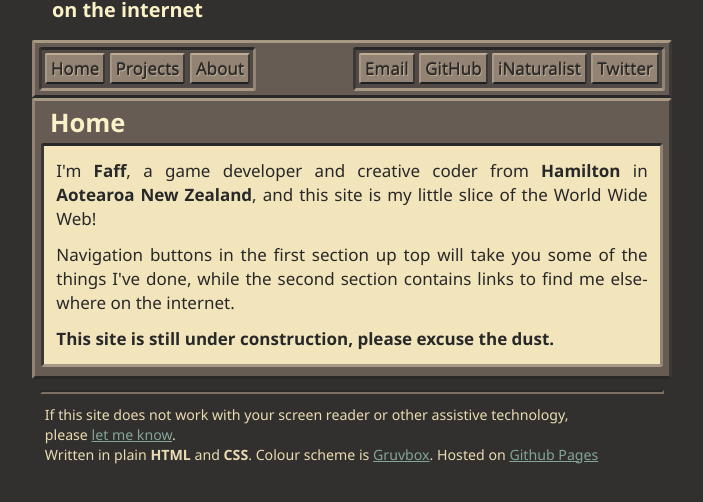
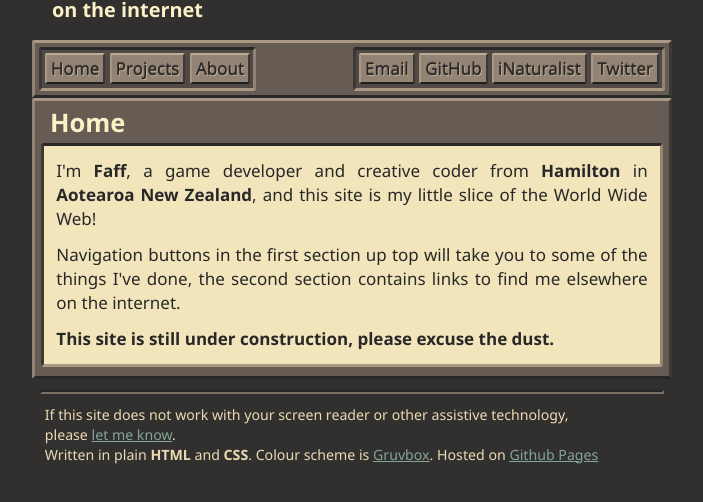
Before and after one commit to Faffotron/faffotron.github.io, a plain HTML site: page index.html in a window 1280 px wide. Shown: the part 80-582 px from the top of the page, without its empty margins (288-991 px from the left). Drawn offline with Linux system fonts and the light colour scheme.

Commit message:
add missing article tags

```diff
--- a/index.html
+++ b/index.html
@@ -31,7 +31,7 @@
 	</div>
 </nav>
 <main>
-<div class="outset bg3">
+<div class="outset bg3"> <article>
 	<h2>Home</h2>
 	<div class="inset light">
 		<p>
@@ -39,13 +39,13 @@
 			in <wbr><b><span lang="mi">Aotearoa</span> <span class="chunk">New Zealand</span></b>,
 			and this site is my little slice of the World Wide Web!
 		</p><p>
-			Navigation buttons in the first section up top will take you some of the things I've done,
-			while the second section contains links to find me elsewhere on the internet.
+			Navigation buttons in the first section up top will take you to some of the things I've done,
+			the second section contains links to find me elsewhere on the internet.
 		</p>
 		<p>
 			<b>This site is still under construction, please excuse the dust.</b>
 		</p>
-	</div>
+	</div> </article>
 </div>
 </main>
 	<footer>
```
Also changed, not shown: about.html (+2 -2 lines), projects.html (+2 -2 lines), projects/student_gamedev.html (+2 -2 lines), projects/student_sketches.html (+2 -2 lines).
